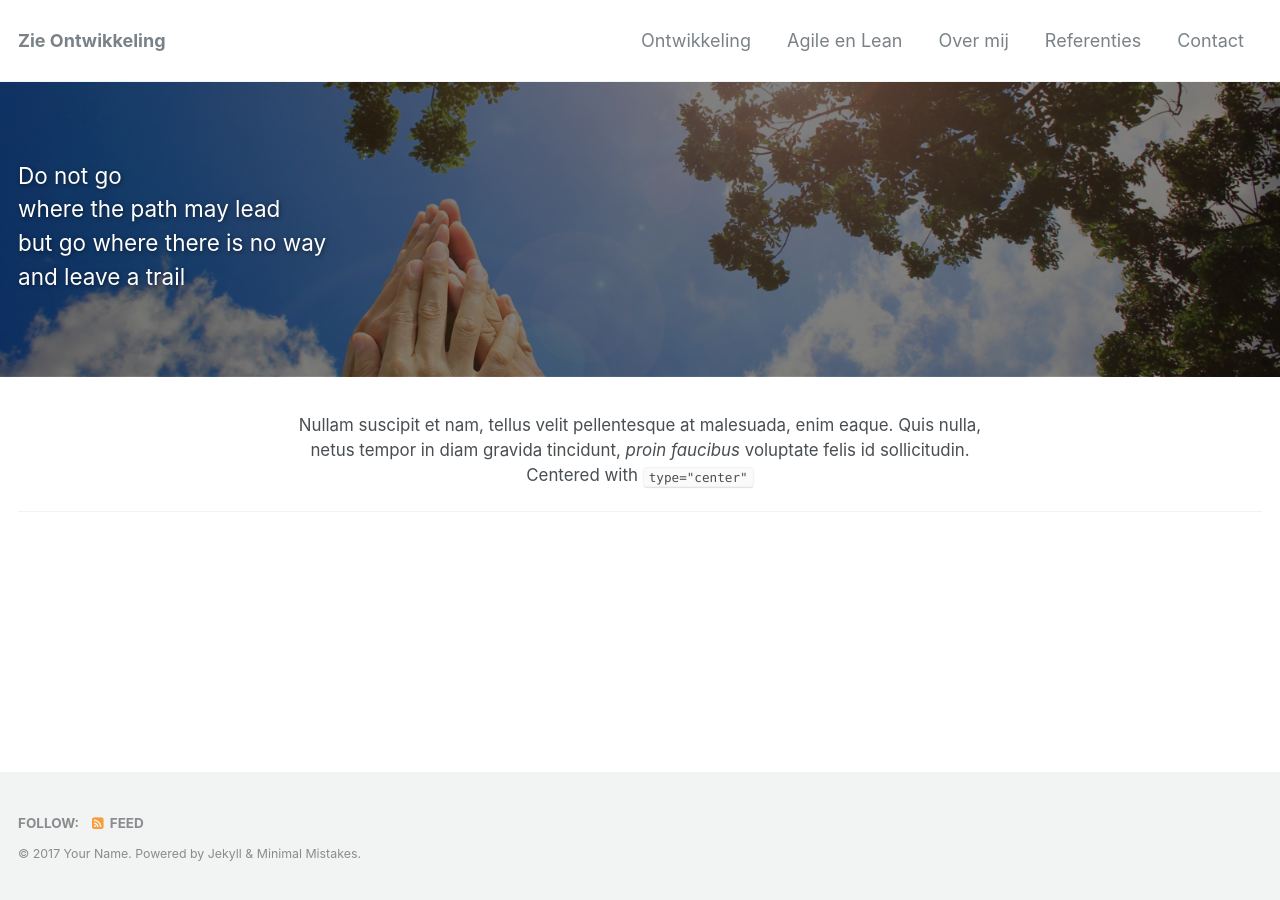
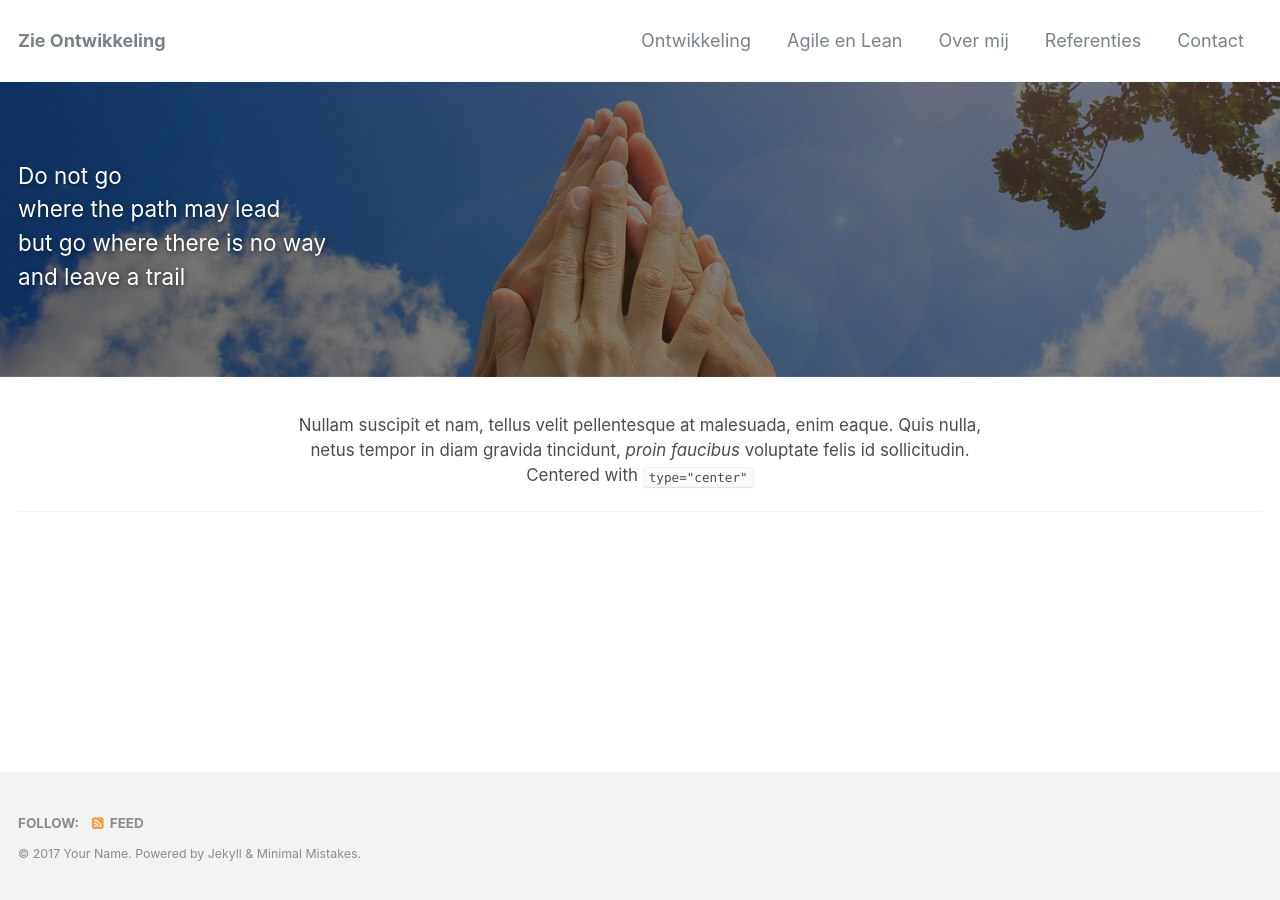
Before and after one commit to twinmum1/zie-ontwikkeling, a Jekyll site: the page built from _pages/index.md, in a window 1280 px wide. Built offline with Jekyll 4.4.1, drawn with Linux system fonts in a browser that asks for light colours.

Commit message:
Change of image

```diff
--- a/_pages/index.md
+++ b/_pages/index.md
@@ -6,7 +6,7 @@ date: 2016-03-23T11:48:41-04:00
 header:
   overlay_color: "#000"
   overlay_filter: "0.5"
-  overlay_image: /assets/images/home.jpg
+  overlay_image: /assets/images/zie-home-web-min.jpg
 excerpt: "Do not go <br>
 	where the path may lead <br>
 	but go where there is no way <BR>
```
